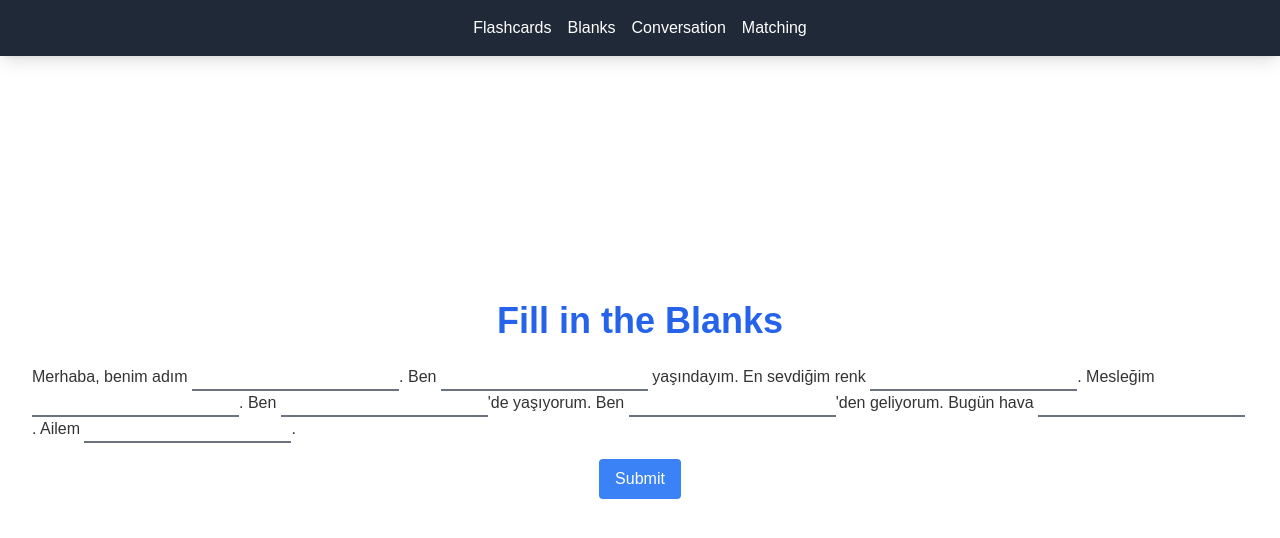
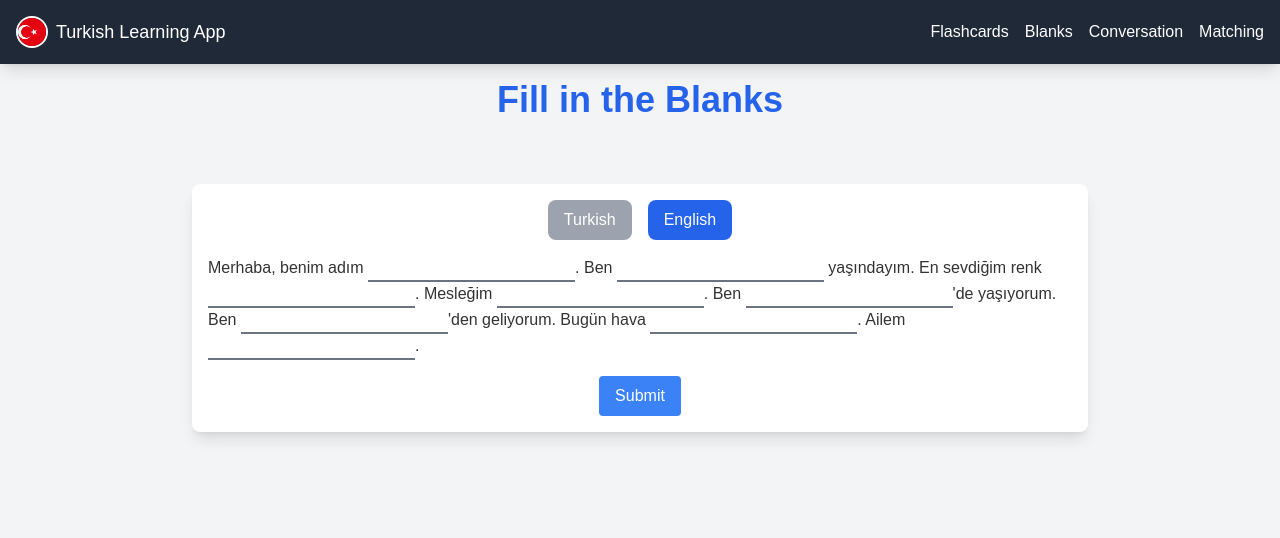
Before and after one commit to smmalik3/turkish, a Next.js app: page /fill-in-the-blanks in a window 1280 px wide. Shown: the top 538 px of the page. Built offline with nearby package versions, Linux system fonts and the light colour scheme.

Commit message:
made cosmetic changes to make the app appear more uniform, also added english version for fill in the blanks game

```diff
--- a/src/components/NavMenu.tsx
+++ b/src/components/NavMenu.tsx
@@ -1,10 +1,47 @@
-import React from 'react';
+import React, { useState } from 'react';
 import Link from 'next/link';
 
 const NavMenu: React.FC = () => {
+  const [isMobileMenuOpen, setIsMobileMenuOpen] = useState(false);
+
+  const toggleMobileMenu = () => {
+    setIsMobileMenuOpen(!isMobileMenuOpen);
+  };
+
   return (
     <nav className="w-full bg-gray-800 p-4 shadow-lg fixed top-0 z-50">
-      <ul className="flex justify-center space-x-4">
+      <div className="flex justify-between items-center">
+        <div className="flex items-center text-white text-lg">
+          <div className="relative h-8 w-8 mr-2">
+            <img className="h-full w-full rounded-full border-2 border-white object-cover" src="/images/turkishFlag.png" alt="Logo" />
+          </div>
+          Turkish Learning App
+        </div>
+        <div className="hidden md:flex space-x-4">
+          <Link href="/" className="text-white hover:text-gray-400">
+            Flashcards
+          </Link>
+          <Link href="/fill-in-the-blanks" className="text-white hover:text-gray-400">
+            Blanks
+          </Link>
+          <Link href="/conversation" className="text-white hover:text-gray-400">
+            Conversation
+          </Link>
+          <Link href="/matching-game" className="text-white hover:text-gray-400">
+            Matching
+          </Link>
+        </div>
+        <div className="md:hidden">
+          <button onClick={toggleMobileMenu} className="text-white focus:outline-none">
+            <svg className="w-6 h-6" fill="none" stroke="currentColor" viewBox="0 0 24 24" xmlns="http://www.w3.org/2000/svg">
+              <path strokeLinecap="round" strokeLinejoin="round" strokeWidth="2" d="M4 6h16M4 12h16m-7 6h7"></path>
+            </svg>
+          </button>
+        </div>
+      </div>
+      {isMobileMenuOpen && (
+        <div className="md:hidden mt-4">
+          <ul className="flex flex-col space-y-2">
             <li>
               <Link href="/" className="text-white hover:text-gray-400">
                 Flashcards
@@ -25,8 +62,9 @@ const NavMenu: React.FC = () => {
                 Matching
               </Link>
             </li>
-        {/* Add more links as needed */}
           </ul>
+        </div>
+      )}
     </nav>
   );
 };
--- a/src/pages/fill-in-the-blanks.tsx
+++ b/src/pages/fill-in-the-blanks.tsx
@@ -4,6 +4,8 @@ import NavMenu from '../components/NavMenu';
 const FillInTheBlanks: React.FC = () => {
   const [answers, setAnswers] = useState<string[]>(Array(8).fill(''));
   const [isSubmitted, setIsSubmitted] = useState(false);
+  const [language, setLanguage] = useState<'tr' | 'en'>('tr'); // Default language is Turkish
+
 
   const handleChange = (index: number, value: string) => {
     const newAnswers = [...answers];
@@ -15,10 +17,33 @@ const FillInTheBlanks: React.FC = () => {
     setIsSubmitted(true);
   };
 
+  const switchLanguage = () => {
+    setLanguage(prevLanguage => (prevLanguage === 'tr' ? 'en' : 'tr'));
+  };
+
   return (
-    <div className="flex flex-col items-center justify-center min-h-screen p-8">
+    <div className="flex flex-col items-center justify-start min-h-screen p-12 bg-gray-100">
       <NavMenu />
-      <h1 className="text-4xl font-bold mb-6 text-center text-blue-600">Fill in the Blanks</h1>
+      <h1 className="text-4xl font-bold mb-4 text-center text-blue-600 p-8">Fill in the Blanks</h1>
+      <div className="w-full max-w-4xl mx-auto p-4 bg-white shadow-lg rounded-lg mt-4">
+      <div className="mb-4 flex space-x-4 items-center justify-center">
+          <button
+            onClick={() => switchLanguage('tr')}
+            className={`px-4 py-2 rounded-lg ${language === 'tr' ? 'bg-gray-400 text-white' : 'bg-blue-600 text-white hover:bg-blue-700'}`}
+            disabled={language === 'tr'}
+          >
+            Turkish
+          </button>
+          <button
+            onClick={() => switchLanguage('en')}
+            className={`px-4 py-2 rounded-lg ${language === 'en' ? 'bg-gray-400 text-white' : 'bg-blue-600 text-white hover:bg-blue-700'}`}
+            disabled={language === 'en'}
+          >
+            English
+          </button>
+        </div>
+        <div className="flex flex-col items-center">
+          {language === 'tr' ? (
             <p>
               Merhaba, benim adım <input
                 type="text"
@@ -61,7 +86,51 @@ const FillInTheBlanks: React.FC = () => {
                 onChange={(e) => handleChange(7, e.target.value)}
                 className="border-b-2 border-gray-500 focus:outline-none"
               />.
+            </p> ) : (
+            <p>
+            Hello, my name is <input
+              type="text"
+              value={answers[0]}
+              onChange={(e) => handleChange(0, e.target.value)}
+              className="border-b-2 border-gray-500 focus:outline-none"
+            />. I am <input
+              type="text"
+              value={answers[1]}
+              onChange={(e) => handleChange(1, e.target.value)}
+              className="border-b-2 border-gray-500 focus:outline-none"
+            /> years old. My favorite color is <input
+              type="text"
+              value={answers[2]}
+              onChange={(e) => handleChange(2, e.target.value)}
+              className="border-b-2 border-gray-500 focus:outline-none"
+            />. My profession is <input
+              type="text"
+              value={answers[3]}
+              onChange={(e) => handleChange(3, e.target.value)}
+              className="border-b-2 border-gray-500 focus:outline-none"
+            />. I live in <input
+              type="text"
+              value={answers[4]}
+              onChange={(e) => handleChange(4, e.target.value)}
+              className="border-b-2 border-gray-500 focus:outline-none"
+            />. I come from <input
+              type="text"
+              value={answers[5]}
+              onChange={(e) => handleChange(5, e.target.value)}
+              className="border-b-2 border-gray-500 focus:outline-none"
+            />. The weather today is <input
+              type="text"
+              value={answers[6]}
+              onChange={(e) => handleChange(6, e.target.value)}
+              className="border-b-2 border-gray-500 focus:outline-none"
+            />. My family is <input
+              type="text"
+              value={answers[7]}
+              onChange={(e) => handleChange(7, e.target.value)}
+              className="border-b-2 border-gray-500 focus:outline-none"
+            />.
           </p>
+          )}
           <button
             onClick={handleSubmit}
             className="mt-4 px-4 py-2 bg-blue-500 text-white rounded"
@@ -69,6 +138,7 @@ const FillInTheBlanks: React.FC = () => {
             Submit
           </button>
           {isSubmitted && (
+            language === 'tr' ? (
               <div className="mt-4">
                 <h2 className="text-xl font-bold">Your Responses:</h2>
                 <p>Adım: {answers[0]}</p>
@@ -80,7 +150,22 @@ const FillInTheBlanks: React.FC = () => {
                 <p>Bugün hava: {answers[6]}</p>
                 <p>Ailem: {answers[7]}</p>
               </div>
+            ) : (
+              <div className="mt-4">
+                <h2 className="text-xl font-bold">Your Responses:</h2>
+                <p>My name: {answers[0]}</p>
+                <p>My age: {answers[1]}</p>
+                <p>My favorite color: {answers[2]}</p>
+                <p>My profession: {answers[3]}</p>
+                <p>Where I live: {answers[4]}</p>
+                <p>Where I come from: {answers[5]}</p>
+                <p>The weather today: {answers[6]}</p>
+                <p>My family: {answers[7]}</p>
+              </div>
+            )
           )}
+        </div>
+      </div>
     </div>
   );
 };
--- a/src/pages/matching-game.tsx
+++ b/src/pages/matching-game.tsx
@@ -204,7 +204,9 @@ const MatchingGame: React.FC = () => {
     <DndProvider backend={isTouchDevice ? TouchBackend : HTML5Backend}>
       <div className="flex flex-col items-center justify-center min-h-screen p-4 bg-gray-100 pt-20">
         <NavMenu />
-        <h1 className="text-4xl font-bold mb-6 text-center text-blue-600">Turkish Matching Game</h1>
+        <h1 className="text-4xl font-bold mb-4 text-center text-blue-600">Matching Game</h1>
+        <div className="w-full max-w-4xl mx-auto p-4 bg-white shadow-lg rounded-lg mt-4">
+
         <div className="flex items-center mb-6">
           <input
             type="checkbox"
@@ -268,6 +270,7 @@ const MatchingGame: React.FC = () => {
           </ul>
         </div>
       </div>
+      </div>
     </DndProvider>
   );
 };
```
Also changed, not shown: public/images/turkishflag.png. Lines whose indentation alone changed are shown as unchanged.
